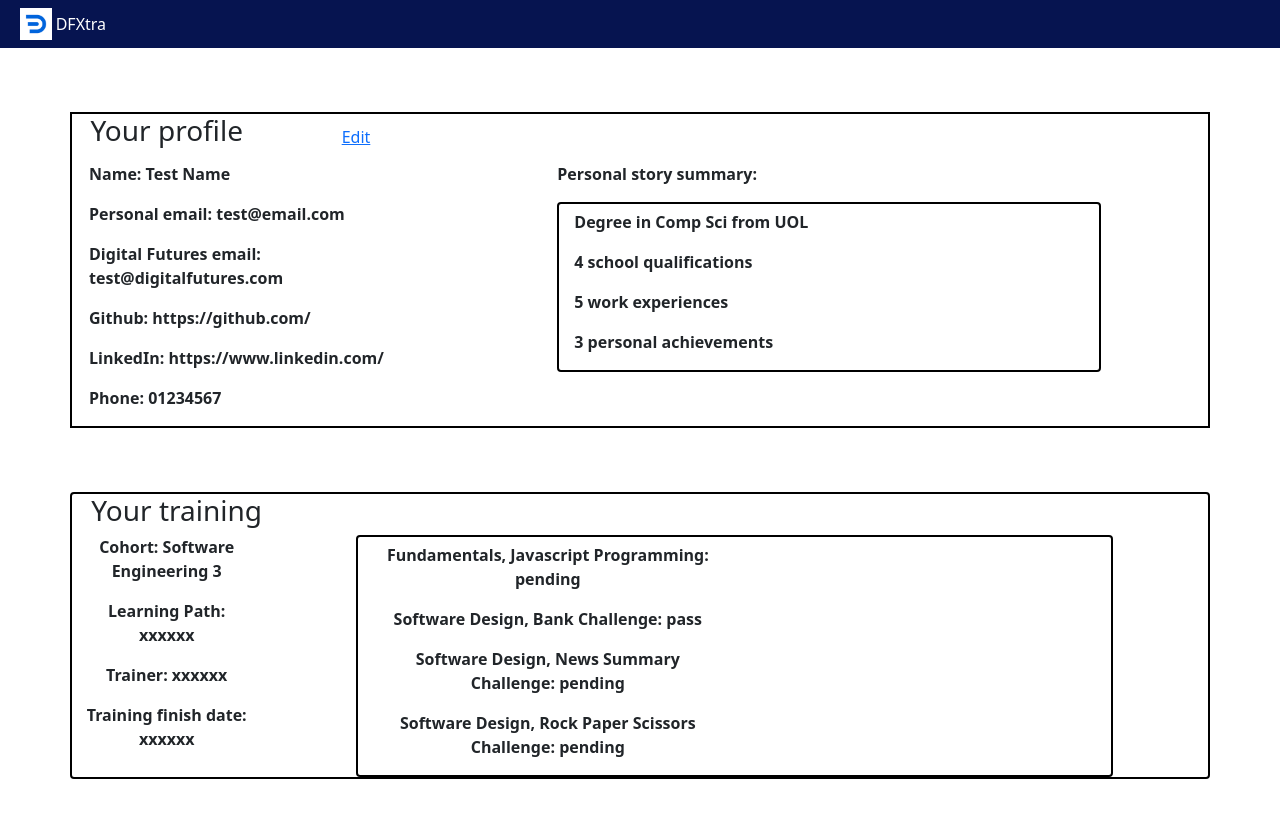
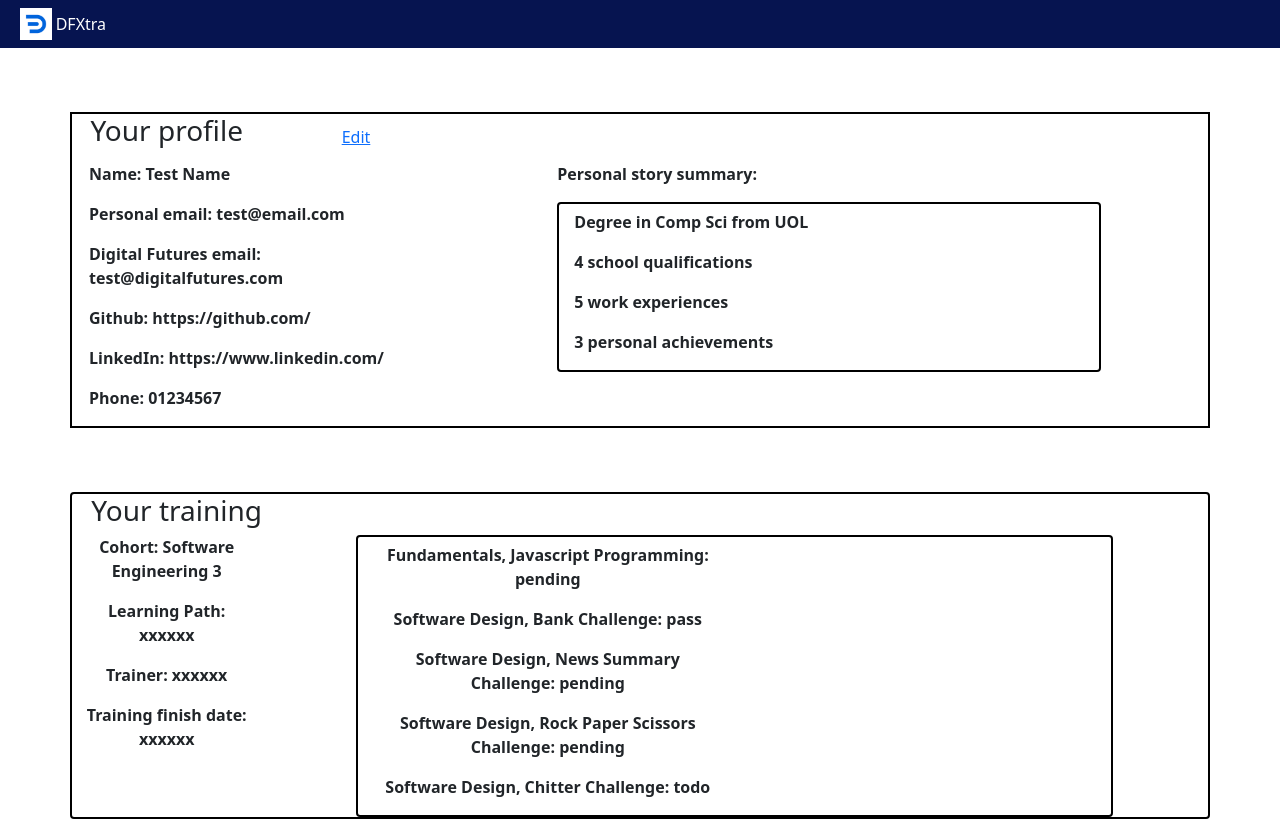
Before and after one commit to dfGroup2/team-engineering-frontend, a React (Create React App) app: page / in a window 1280 px wide. Shown: the top 821 px of the page. Built offline with nearby package versions, Linux system fonts and the light colour scheme; no server answers.

Commit message:
passing test

```diff
--- a/src/Components/GradProfileComponents/TrainingModules.jsx
+++ b/src/Components/GradProfileComponents/TrainingModules.jsx
@@ -19,6 +19,7 @@ const TrainingModules = ({ trainingModules }) => {
                 <p>Software Design, Bank Challenge: {softwareDesign.bankChallenge}</p>
                 <p>Software Design, News Summary Challenge: {softwareDesign.newsSummaryChallenge}</p>
                 <p>Software Design, Rock Paper Scissors Challenge: {softwareDesign.rockPaperScissorsChallenge}</p>
+                <p>Software Design, Chitter Challenge: {softwareDesign.chitterChallenge}</p>
             </div>
         </div>
     )
```
